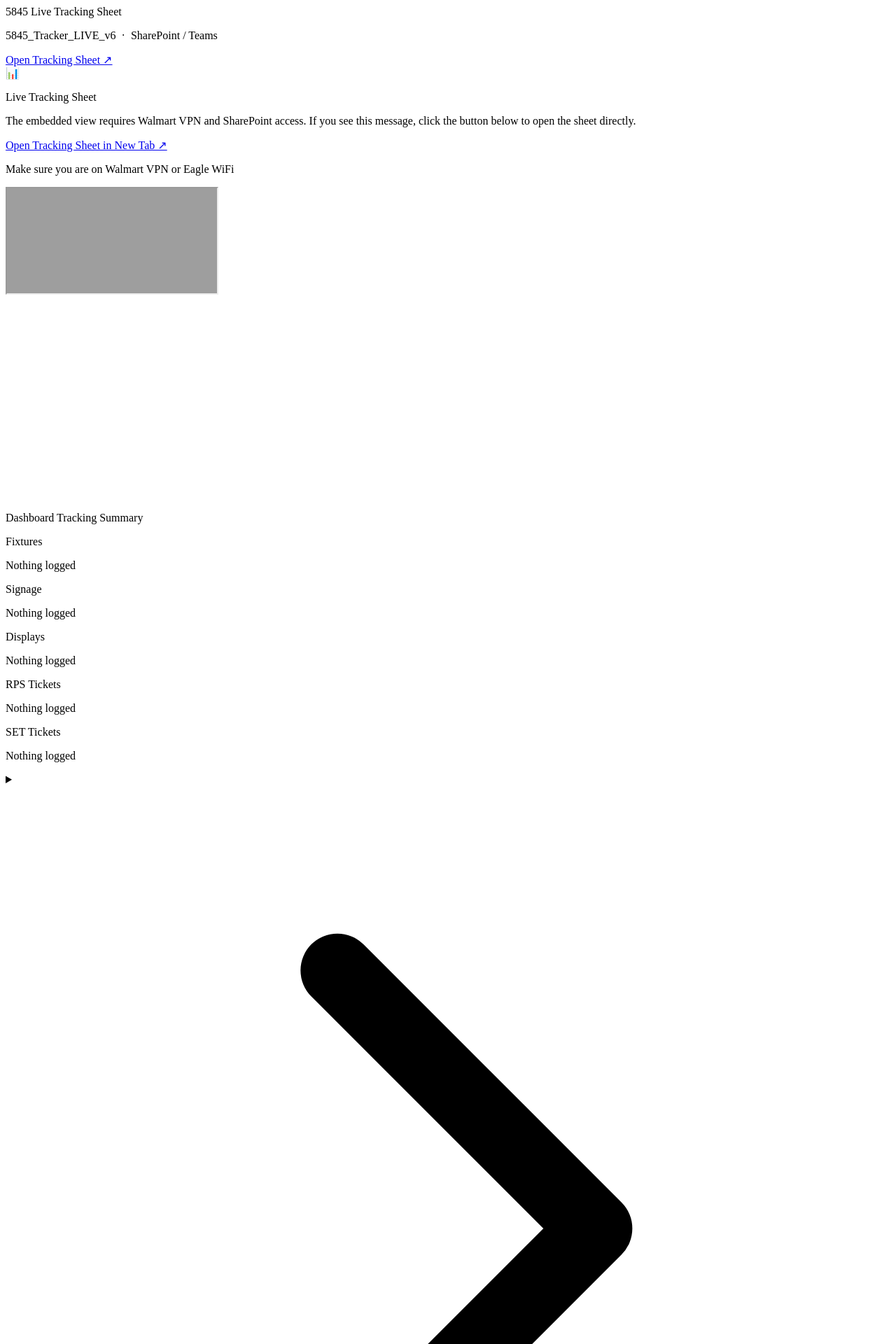
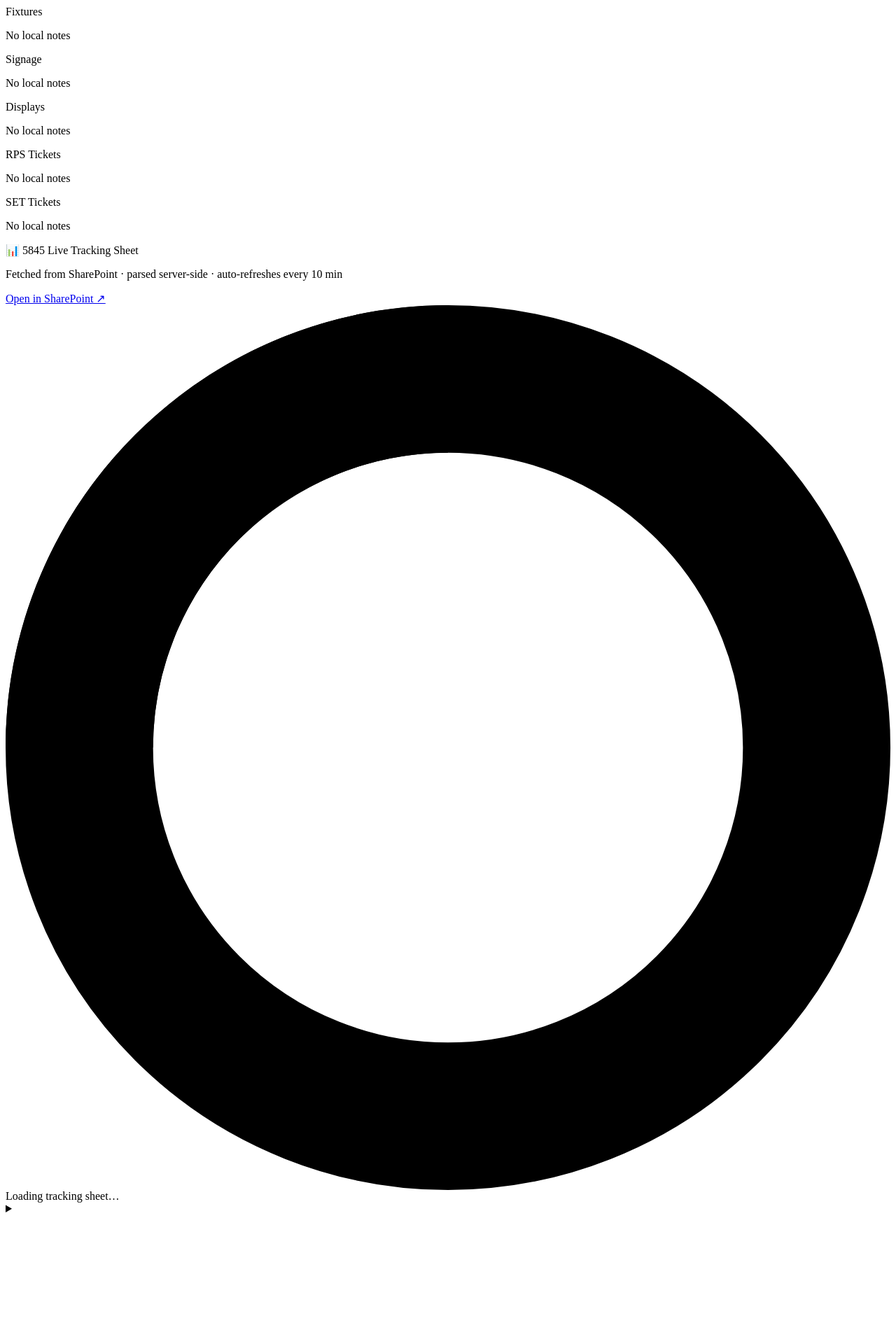
Before and after one commit to Smantlo1/RPC-Dayshift-Dashboard, a FastAPI app: page /projects/ in a window 1280 px wide. Shown: the top 1920 px of the page at 70% size. Run offline with FastAPI, Linux system fonts and the light colour scheme; data that the repository does not hold is empty; grey boxes are pictures that could not be loaded.

Commit message:
feat: replace iframe embed with backend-parsed live sheet viewer

```diff
--- a/main.py
+++ b/main.py
@@ -20,7 +20,6 @@ from routine_data import (
     WEEKLY_CADENCE,
     PROJECT_CATEGORIES,
     TRACKING_SHEET_VIEW_URL,
-    TRACKING_SHEET_EMBED_URL,
 )
 from routers import blocks, tasks, projects, picklist, future_walk, closeout
 
--- a/templates/partials/projects.html
+++ b/templates/partials/projects.html
@@ -1,79 +1,16 @@
 {# partials/projects.html — Tracking Sheets tab
-   Primary: live SharePoint Excel embed (with open-in-tab fallback always visible)
-   Secondary: per-category status summary from local dashboard log
-   Tertiary: collapsible local project log for dashboard annotations #}
+   Structure:
+     1. Per-category summary tiles (local DB, instant)
+     2. Live sheet viewer (HTMX-loaded from /projects/sheet)
+     3. Local project log (collapsible) #}
 
 <div class="pb-8 space-y-5">
 
-  {# ── 1. LIVE TRACKING SHEET EMBED ─────────────────────────────────────── #}
-  <div class="bg-white rounded-xl shadow-sm border border-wm-gray50 overflow-hidden">
-
-    {# Header row: title + always-visible open button #}
-    <div class="flex flex-wrap items-center justify-between gap-3
-                px-4 py-3 bg-wm-gray10 border-b border-wm-gray50">
-      <div>
-        <p class="font-bold text-sm text-wm-gray160">5845 Live Tracking Sheet</p>
-        <p class="text-xs text-wm-gray100 mt-0.5">
-          5845_Tracker_LIVE_v6 &nbsp;·&nbsp; SharePoint / Teams
-        </p>
-      </div>
-      <a href="{{ view_url }}" target="_blank" rel="noopener noreferrer"
-         class="inline-flex items-center gap-1.5 bg-wm-blue text-white
-                px-4 py-2 rounded-lg text-sm font-semibold
-                hover:bg-wm-bluehov transition flex-shrink-0">
-        Open Tracking Sheet ↗
-      </a>
-    </div>
-
-    {# Embed iframe — SharePoint supports ?action=embedview for Excel Online.
-       If Walmart's X-Frame-Options policy blocks it the fallback notice shows. #}
-    <div class="relative bg-wm-gray10" style="height:620px;">
-
-      {# Fallback notice — always rendered, sits behind the iframe.
-         If the iframe loads successfully it covers this completely.
-         If it's blocked, the user sees this instead. #}
-      <div class="absolute inset-0 flex flex-col items-center justify-center gap-4 px-6 text-center">
-        <div class="text-4xl">📊</div>
-        <p class="text-wm-gray160 font-semibold text-base">
-          Live Tracking Sheet
-        </p>
-        <p class="text-wm-gray100 text-sm max-w-sm">
-          The embedded view requires Walmart VPN and SharePoint access.
-          If you see this message, click the button below to open the sheet directly.
-        </p>
-        <a href="{{ view_url }}" target="_blank" rel="noopener noreferrer"
-           class="bg-wm-blue text-white px-6 py-3 rounded-lg text-sm font-bold
-                  hover:bg-wm-bluehov transition shadow-md">
-          Open Tracking Sheet in New Tab ↗
-        </a>
-        <p class="text-xs text-wm-gray100">
-          Make sure you are on Walmart VPN or Eagle WiFi
-        </p>
-      </div>
-
-      {# The iframe sits on top of the fallback via absolute + z-index.
-         If SharePoint allows framing, it renders and hides the fallback. #}
-      <iframe src="{{ embed_url }}"
-              class="absolute inset-0 w-full h-full border-0 bg-white"
-              style="z-index:1;"
-              title="5845 Live Tracking Sheet"
-              loading="lazy"
-              allowfullscreen>
-      </iframe>
-    </div>
-  </div>
-
-  {# ── 2. PER-CATEGORY STATUS SUMMARY ──────────────────────────────────── #}
-  <div>
-    <p class="text-xs font-bold uppercase tracking-wide text-wm-gray100 mb-2 px-0.5">
-      Dashboard Tracking Summary
-    </p>
-
-    {# Alert bar: anything flagged #}
+  {# ── 1. CATEGORY SUMMARY TILES ─────────────────────────────────────────── #}
   {% if flagged %}
-    <div class="bg-red-50 border border-red-300 rounded-xl px-4 py-3 mb-3">
+  <div class="bg-red-50 border border-red-300 rounded-xl px-4 py-3">
     <p class="text-red-700 font-bold text-sm mb-2">
-        ⚠️ {{ flagged | length }} Item{{ 's' if flagged | length != 1 }} Need Attention
+      ⚠️ {{ flagged | length }} Dashboard Item{{ 's' if flagged | length != 1 }} Need Attention
     </p>
     <ul class="space-y-1">
       {% for p in flagged %}
@@ -81,13 +18,13 @@
         <span class="text-red-400">•</span>
         <strong class="text-wm-gray160">[{{ p.category }}]</strong>
         <span>{{ p.name }}</span>
-          <span class="text-xs bg-red-100 text-red-700 px-1.5 py-0.5 rounded">
+        <span class="text-xs px-1.5 py-0.5 rounded
+              {% if p.status in ('Overdue','Blocked') %}bg-red-100 text-red-700
+              {% else %}bg-yellow-100 text-yellow-800{% endif %}">
           {{ p.status }}
         </span>
         {% if not p.owner %}
-          <span class="text-xs bg-red-600 text-white px-1.5 py-0.5 rounded font-bold">
-            NO OWNER
-          </span>
+        <span class="text-xs bg-red-600 text-white px-1.5 py-0.5 rounded font-bold">NO OWNER</span>
         {% else %}
         <span class="text-xs text-wm-gray100">→ {{ p.owner }}</span>
         {% endif %}
@@ -97,46 +34,80 @@
   </div>
   {% endif %}
 
-    {# Category tiles — one per tracking category #}
   <div class="grid grid-cols-2 sm:grid-cols-3 lg:grid-cols-5 gap-3">
     {% for cat in categories %}
-      {% set items      = grouped.get(cat, []) %}
-      {% set total      = items | length %}
-      {% set issues     = items | selectattr('status', 'in', ['Overdue', 'Blocked', 'At Risk']) | list | length %}
-      {% set complete   = items | selectattr('status', 'equalto', 'Complete') | list | length %}
-      {% set on_track   = total - issues - complete %}
-
+    {% set items    = grouped.get(cat, []) %}
+    {% set total    = items | length %}
+    {% set issues   = items | selectattr('status', 'in', ['Overdue', 'Blocked', 'At Risk']) | list | length %}
+    {% set complete = items | selectattr('status', 'equalto', 'Complete') | list | length %}
+    {% set ok       = total - issues - complete %}
     <div class="bg-white rounded-xl border shadow-sm px-3 py-3
                 {% if issues > 0 %}border-red-300
                 {% elif total == 0 %}border-wm-gray50
                 {% else %}border-green-200{% endif %}">
       <p class="text-xs font-bold text-wm-gray160 leading-tight mb-2">{{ cat }}</p>
       {% if total == 0 %}
-          <p class="text-xs text-wm-gray100 italic">Nothing logged</p>
+        <p class="text-xs text-wm-gray100 italic">No local notes</p>
       {% else %}
         <div class="space-y-0.5 text-xs">
-            {% if on_track > 0 %}
-            <div class="flex justify-between">
-              <span class="text-green-700">On Track</span>
-              <span class="font-semibold text-green-700">{{ on_track }}</span>
-            </div>
-            {% endif %}
-            {% if issues > 0 %}
-            <div class="flex justify-between">
-              <span class="text-red-600">Issues</span>
-              <span class="font-semibold text-red-600">{{ issues }}</span>
-            </div>
-            {% endif %}
-            {% if complete > 0 %}
-            <div class="flex justify-between">
-              <span class="text-wm-gray100">Complete</span>
-              <span class="font-semibold text-wm-gray100">{{ complete }}</span>
-            </div>
-            {% endif %}
+          {% if ok      > 0 %}<div class="flex justify-between"><span class="text-green-700">On Track</span><span class="font-semibold text-green-700">{{ ok }}</span></div>{% endif %}
+          {% if issues  > 0 %}<div class="flex justify-between"><span class="text-red-600">Issues</span><span class="font-semibold text-red-600">{{ issues }}</span></div>{% endif %}
+          {% if complete > 0 %}<div class="flex justify-between"><span class="text-wm-gray100">Complete</span><span class="font-semibold text-wm-gray100">{{ complete }}</span></div>{% endif %}
         </div>
       {% endif %}
     </div>
     {% endfor %}
+  </div>
+
+  {# ── 2. LIVE SHEET VIEWER ──────────────────────────────────────────────── #}
+  <div class="bg-white rounded-xl shadow-sm border border-wm-gray50 overflow-hidden">
+
+    <div class="flex items-center justify-between gap-3
+                px-4 py-3 bg-wm-gray10 border-b border-wm-gray50">
+      <div>
+        <p class="font-bold text-sm text-wm-gray160">📊 5845 Live Tracking Sheet</p>
+        <p class="text-xs text-wm-gray100 mt-0.5">
+          Fetched from SharePoint · parsed server-side · auto-refreshes every 10 min
+        </p>
+      </div>
+      <a href="{{ view_url }}" target="_blank" rel="noopener noreferrer"
+         class="flex-shrink-0 text-xs border border-wm-gray100 bg-white text-wm-gray160
+                px-3 py-1.5 rounded hover:bg-wm-gray10 transition">
+        Open in SharePoint ↗
+      </a>
+    </div>
+
+    <div class="p-4">
+
+      {# Loading indicator (visible while HTMX fetches) #}
+      <div id="sheet-spinner" class="htmx-indicator flex items-center gap-3
+                                     py-6 text-wm-gray100 text-sm justify-center">
+        <svg class="animate-spin h-5 w-5 text-wm-blue" fill="none" viewBox="0 0 24 24">
+          <circle class="opacity-25" cx="12" cy="12" r="10"
+                  stroke="currentColor" stroke-width="4"/>
+          <path class="opacity-75" fill="currentColor"
+                d="M4 12a8 8 0 018-8V0C5.373 0 0 5.373 0 12h4z"/>
+        </svg>
+        Loading tracking sheet…
+      </div>
+
+      {# HTMX-loaded viewer — fires immediately on insert #}
+      <div id="sheet-viewer"
+           hx-get="/projects/sheet"
+           hx-trigger="load"
+           hx-target="#sheet-viewer"
+           hx-swap="innerHTML"
+           hx-indicator="#sheet-spinner">
+        {# skeleton shown until response arrives #}
+        <div class="animate-pulse space-y-2">
+          <div class="h-8 bg-wm-gray50 rounded w-full"></div>
+          <div class="h-6 bg-wm-gray10 rounded w-full"></div>
+          <div class="h-6 bg-wm-gray10 rounded w-11/12"></div>
+          <div class="h-6 bg-wm-gray10 rounded w-full"></div>
+          <div class="h-6 bg-wm-gray10 rounded w-10/12"></div>
+          <div class="h-6 bg-wm-gray10 rounded w-full"></div>
+        </div>
+      </div>
     </div>
   </div>
 
@@ -147,11 +118,12 @@
                     hover:text-wm-blue transition select-none">
       <svg class="w-4 h-4 transform transition-transform group-open:rotate-90"
            fill="none" viewBox="0 0 24 24" stroke="currentColor">
-        <path stroke-linecap="round" stroke-linejoin="round" stroke-width="2" d="M9 5l7 7-7 7"/>
+        <path stroke-linecap="round" stroke-linejoin="round"
+              stroke-width="2" d="M9 5l7 7-7 7"/>
       </svg>
       Local Dashboard Log
-      <span class="font-normal text-xs text-wm-gray100">
-        — track items here for nudges and status badges
+      <span class="font-normal text-xs">
+        — annotate projects here for nudges &amp; status badges
       </span>
     </summary>
 
@@ -163,20 +135,18 @@
           ➕ Log a Project / Ticket
         </p>
         <form hx-post="/projects/add"
-              hx-target="#projects-content"
+              hx-target="#projects-log-content"
               hx-swap="innerHTML"
               class="flex flex-wrap gap-2 items-end">
           <select name="category"
                   class="border border-wm-gray50 rounded px-2 py-2 text-sm
                          focus:outline-none focus:ring-2 focus:ring-wm-blue">
-            {% for cat in categories %}
-            <option>{{ cat }}</option>
-            {% endfor %}
+            {% for cat in categories %}<option>{{ cat }}</option>{% endfor %}
           </select>
-          <input type="text" name="name" required placeholder="Project / ticket name"
+          <input name="name" required placeholder="Name / ticket"
                  class="flex-1 min-w-48 border border-wm-gray50 rounded px-3 py-2 text-sm
                         focus:outline-none focus:ring-2 focus:ring-wm-blue"/>
-          <input type="text" name="owner" placeholder="Owner"
+          <input name="owner" placeholder="Owner"
                  class="w-32 border border-wm-gray50 rounded px-2 py-2 text-sm
                         focus:outline-none focus:ring-2 focus:ring-wm-blue"/>
           <input type="date" name="due_date"
@@ -185,9 +155,7 @@
           <select name="status"
                   class="border border-wm-gray50 rounded px-2 py-2 text-sm
                          focus:outline-none focus:ring-2 focus:ring-wm-blue">
-            {% for s in statuses %}
-            <option>{{ s }}</option>
-            {% endfor %}
+            {% for s in statuses %}<option>{{ s }}</option>{% endfor %}
           </select>
           <button type="submit"
                   class="bg-wm-blue text-white px-4 py-2 rounded text-sm
@@ -197,29 +165,27 @@
         </form>
       </div>
 
-      {# Logged items per category #}
-      <div id="projects-content" class="space-y-3">
+      <div id="projects-log-content" class="space-y-3">
         {% for cat in categories %}
-        {% set cat_projects = grouped.get(cat, []) %}
-        {% if cat_projects %}
+        {% set cp = grouped.get(cat, []) %}
+        {% if cp %}
         <div class="bg-white rounded-xl shadow-sm border border-wm-gray50 overflow-hidden">
           <div class="bg-wm-gray10 px-4 py-2.5 border-b border-wm-gray50
                       flex items-center justify-between">
-            <span class="font-bold text-sm text-wm-gray160">{{ cat }}</span>
-            {% set issue_cnt = cat_projects | selectattr('status', 'in', ['Overdue', 'Blocked']) | list | length %}
-            {% if issue_cnt > 0 %}
-            <span class="text-xs text-red-600 font-semibold">{{ issue_cnt }} issue(s)</span>
+            <span class="font-bold text-sm">{{ cat }}</span>
+            {% set ic = cp | selectattr('status', 'in', ['Overdue', 'Blocked']) | list | length %}
+            {% if ic > 0 %}
+            <span class="text-xs text-red-600 font-semibold">{{ ic }} issue(s)</span>
             {% else %}
-            <span class="text-xs text-wm-gray100">{{ cat_projects | length }} item{{ 's' if cat_projects | length != 1 }}</span>
+            <span class="text-xs text-wm-gray100">{{ cp | length }} item{{ 's' if cp | length != 1 }}</span>
             {% endif %}
           </div>
           <div class="divide-y divide-wm-gray10">
-            {% for proj in cat_projects %}
+            {% for proj in cp %}
             <div class="px-4 py-3
-                        {% if proj.status in ('Overdue', 'Blocked') %}bg-red-50
+                        {% if proj.status in ('Overdue','Blocked') %}bg-red-50
                         {% elif proj.status == 'At Risk' %}bg-yellow-50
-                        {% elif proj.status == 'Complete' %}bg-green-50
-                        {% endif %}">
+                        {% elif proj.status == 'Complete' %}bg-green-50{% endif %}">
               <div class="flex flex-wrap items-start gap-3">
                 <div class="flex-1 min-w-40">
                   <div class="flex flex-wrap items-center gap-2">
@@ -228,67 +194,54 @@
                           {% if proj.status in ('Overdue','Blocked') %}bg-red-100 text-red-700
                           {% elif proj.status == 'At Risk'           %}bg-yellow-100 text-yellow-800
                           {% elif proj.status == 'Complete'          %}bg-green-100 text-green-700
-                          {% else                                    %}bg-blue-100 text-blue-700{% endif %}">
+                          {% else                                    %}bg-blue-100 text-blue-700
+                          {% endif %}">
                       {{ proj.status }}
                     </span>
                     {% if not proj.owner %}
-                    <span class="text-xs bg-red-600 text-white px-1.5 py-0.5 rounded font-bold">
-                      NO OWNER
-                    </span>
+                    <span class="text-xs bg-red-600 text-white px-1.5 py-0.5 rounded font-bold">NO OWNER</span>
                     {% else %}
                     <span class="text-xs text-wm-gray100">→ {{ proj.owner }}</span>
                     {% endif %}
                   </div>
-                  {% if proj.due_date %}
-                  <p class="text-xs text-wm-gray100 mt-0.5">Due: {{ proj.due_date }}</p>
-                  {% endif %}
-                  {% if proj.notes %}
-                  <p class="text-xs text-wm-gray100 mt-0.5 italic">{{ proj.notes }}</p>
-                  {% endif %}
+                  {% if proj.due_date %}<p class="text-xs text-wm-gray100 mt-0.5">Due: {{ proj.due_date }}</p>{% endif %}
+                  {% if proj.notes    %}<p class="text-xs text-wm-gray100 italic mt-0.5">{{ proj.notes }}</p>{% endif %}
                   <p class="text-xs text-wm-gray100 mt-1">Updated: {{ proj.last_updated }}</p>
                 </div>
-
                 <details class="text-xs">
                   <summary class="cursor-pointer text-wm-blue hover:underline">Edit</summary>
                   <form hx-post="/projects/{{ proj.id }}/update"
-                        hx-target="#projects-content"
+                        hx-target="#projects-log-content"
                         hx-swap="innerHTML"
                         class="mt-2 space-y-1.5 min-w-56">
                     <div class="flex gap-2">
                       <select name="status"
                               class="flex-1 border border-wm-gray50 rounded px-2 py-1 text-xs">
-                        {% for s in statuses %}
-                        <option {% if proj.status == s %}selected{% endif %}>{{ s }}</option>
-                        {% endfor %}
+                        {% for s in statuses %}<option {% if proj.status == s %}selected{% endif %}>{{ s }}</option>{% endfor %}
                       </select>
-                      <input type="text" name="owner" value="{{ proj.owner }}" placeholder="Owner"
+                      <input name="owner" value="{{ proj.owner }}" placeholder="Owner"
                              class="flex-1 border border-wm-gray50 rounded px-2 py-1 text-xs"/>
                     </div>
                     <div class="flex gap-2">
                       <input type="date" name="due_date" value="{{ proj.due_date }}"
                              class="flex-1 border border-wm-gray50 rounded px-2 py-1 text-xs"/>
-                      <input type="text" name="add_on_order" value="{{ proj.add_on_order }}"
+                      <input name="add_on_order" value="{{ proj.add_on_order }}"
                              placeholder="Add-on order #"
                              class="flex-1 border border-wm-gray50 rounded px-2 py-1 text-xs"/>
                     </div>
-                    <input type="text" name="notes" value="{{ proj.notes }}"
-                           placeholder="Notes"
+                    <input name="notes" value="{{ proj.notes }}" placeholder="Notes"
                            class="w-full border border-wm-gray50 rounded px-2 py-1 text-xs"/>
                     <div class="flex gap-2">
                       <button type="submit"
                               class="bg-wm-blue text-white px-3 py-1 rounded text-xs
-                                     hover:bg-wm-bluehov transition">
-                        Save
-                      </button>
+                                     hover:bg-wm-bluehov transition">Save</button>
                       <button type="button"
                               hx-post="/projects/{{ proj.id }}/delete"
-                              hx-target="#projects-content"
+                              hx-target="#projects-log-content"
                               hx-swap="innerHTML"
-                              hx-confirm="Delete this item from the dashboard log?"
+                              hx-confirm="Remove this item from the dashboard log?"
                               class="bg-red-100 text-red-700 px-3 py-1 rounded text-xs
-                                     hover:bg-red-200 transition">
-                        Remove
-                      </button>
+                                     hover:bg-red-200 transition">Remove</button>
                     </div>
                   </form>
                 </details>
@@ -300,9 +253,10 @@
         {% endif %}
         {% endfor %}
 
-        {% if not grouped.values() | selectattr('__len__') | list %}
-        <p class="text-sm text-wm-gray100 text-center py-4 italic">
-          Nothing logged yet — use the Live Tracking Sheet above as your primary source.
+        {% set has_any = grouped.values() | map('length') | sum > 0 %}
+        {% if not has_any %}
+        <p class="text-sm text-wm-gray100 italic text-center py-4">
+          Nothing logged yet — the live sheet above is the source of truth.
         </p>
         {% endif %}
       </div>
```
Also changed, not shown: routers/projects.py (+48 -9 lines), routine_data.py (+6 -8 lines), sheet_fetcher.py (added, +245 -0 lines), templates/partials/sheet_view.html (added, +156 -0 lines). Lines whose indentation alone changed are shown as unchanged.
